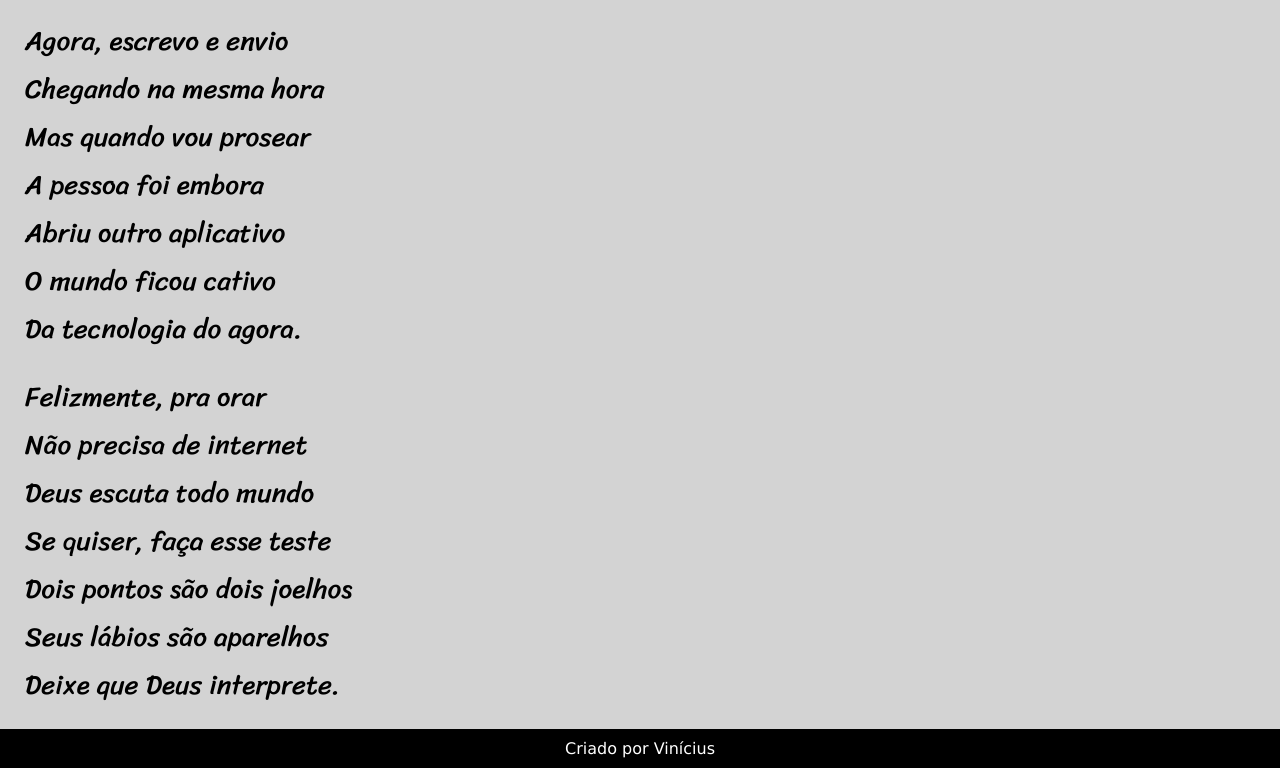
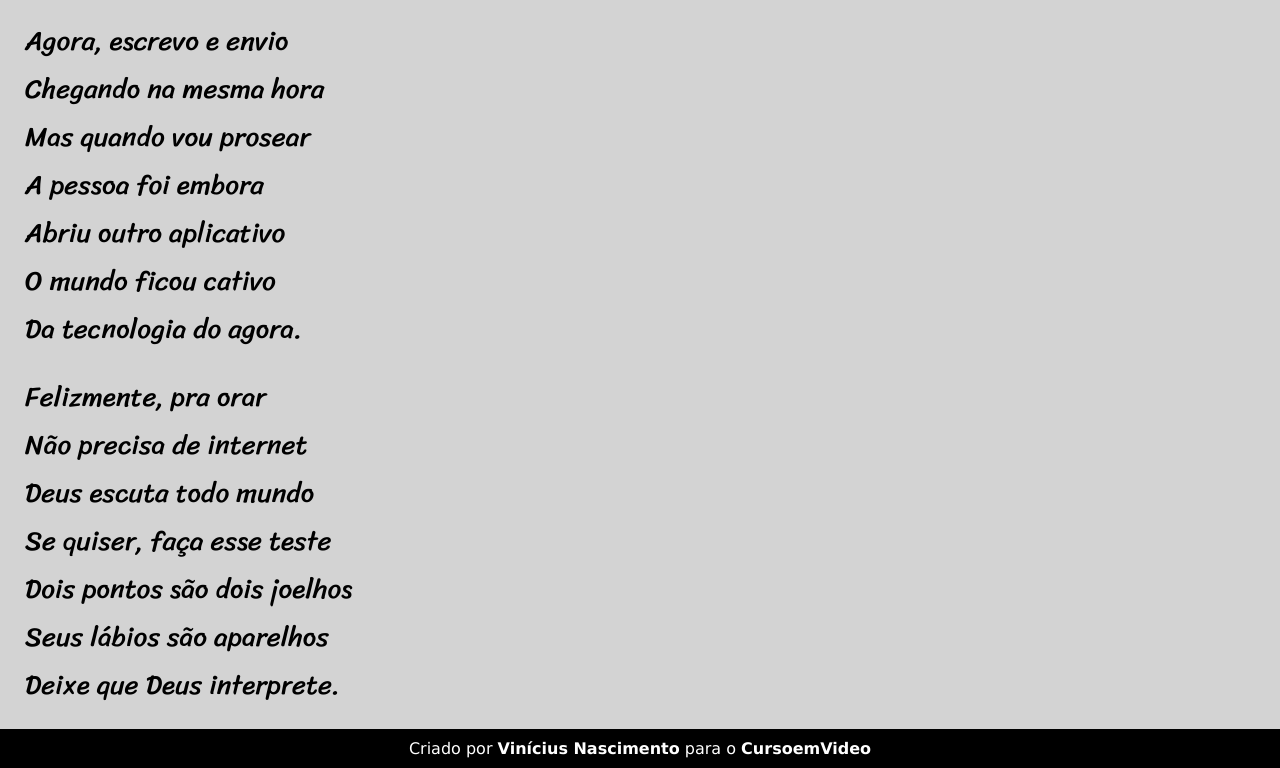
Before and after one commit to viniNascimento63/HTML-CSS, a plain HTML site: page Módulo 3/desafios/cordel/index.html in a window 1280 px wide. Shown: the part 2155-2923 px from the top of the page. Drawn offline with Linux system fonts and the light colour scheme.

Commit message:
Update index.html

```diff
--- a/Módulo 3/desafios/cordel/index.html
+++ b/Módulo 3/desafios/cordel/index.html
@@ -97,6 +97,6 @@
             </article>
         </section>
     </main>
-    <footer><p>Criado por <a href="" target="_blank">Vinícius</a></p></footer>
+    <footer><p>Criado por <a href="https://github.com/viniNascimento63" target="_blank"><strong>Vinícius Nascimento</strong></a> para o <a href="https://www.cursoemvideo.com/" target="_blank" rel="nofollow"><strong>CursoemVideo</strong></a></p></footer>
 </body>
 </html>
```
